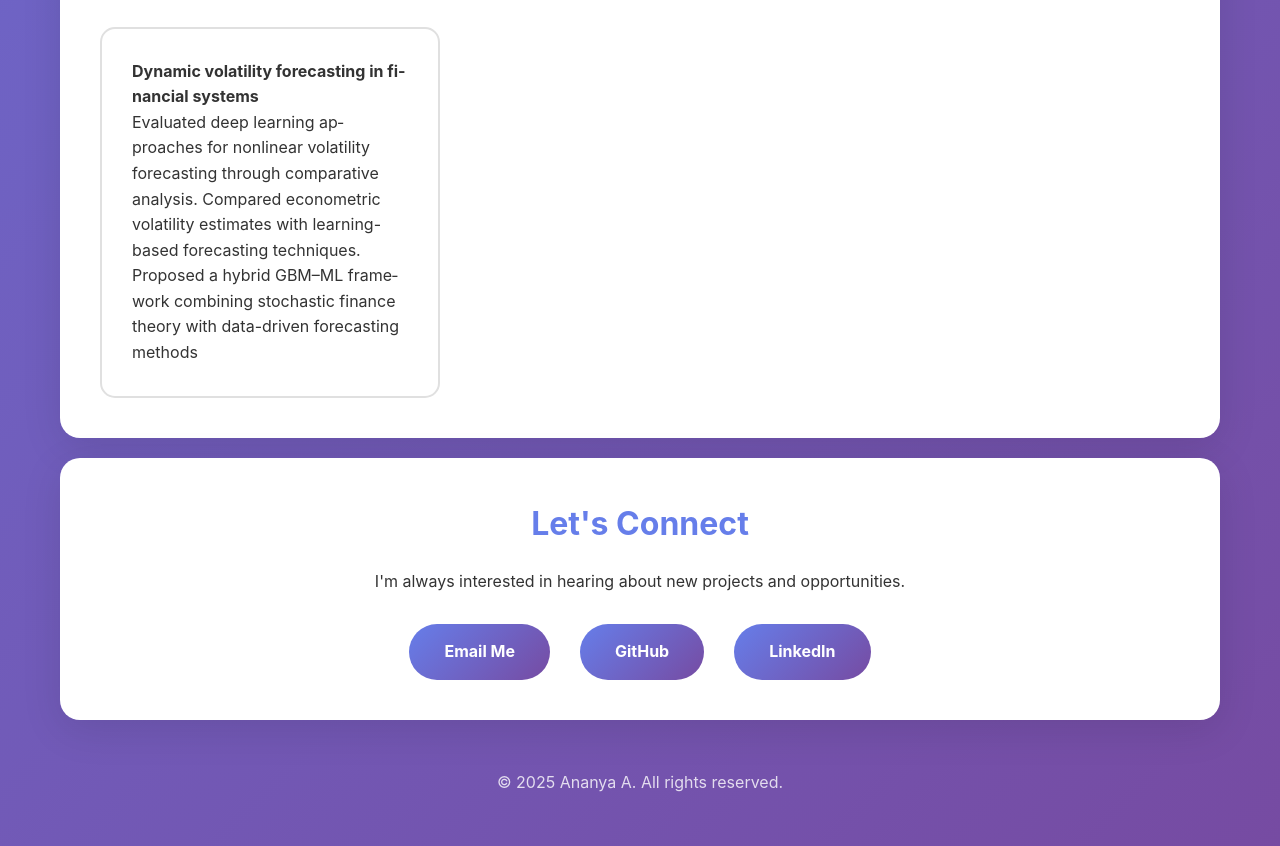
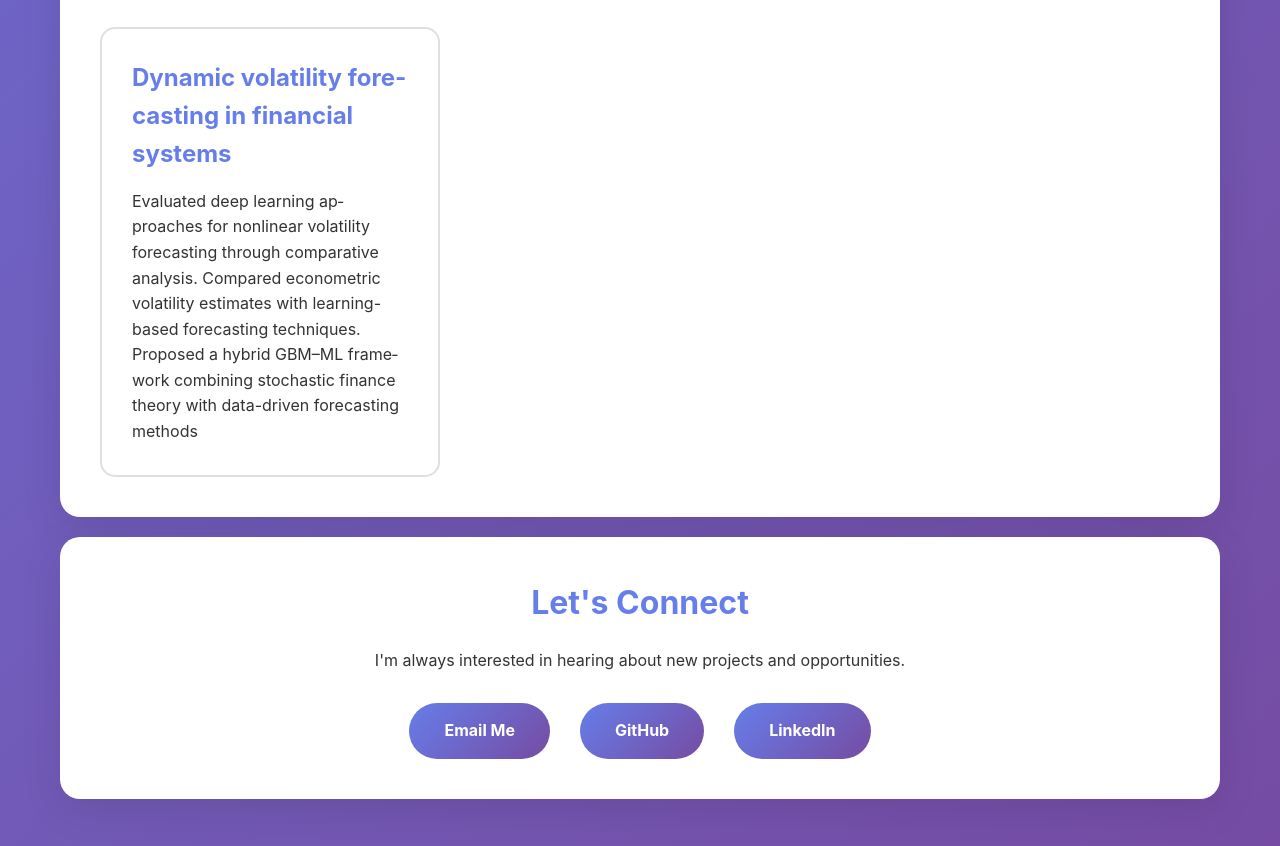
Before and after one commit to ananya392/ananya.io, a plain HTML site: page index.html in a window 1280 px wide. Shown: the part 2327-3173 px from the top of the page. Drawn offline with Linux system fonts and the light colour scheme.

```diff
--- a/index.html
+++ b/index.html
@@ -354,7 +354,7 @@
                         Developed forecasting models to predict potential market impact based on sentiment trends.</p>
                 </div>
                 <div class="project-card">
-                    <h4>Dynamic volatility forecasting in financial systems</h4>
+                    <h3>Dynamic volatility forecasting in financial systems</h3>
                     <p> Evaluated deep learning approaches for nonlinear volatility forecasting through comparative analysis. Compared econometric volatility estimates with learning-based forecasting techniques.
                         Proposed a hybrid GBM–ML framework combining stochastic finance theory with data-driven forecasting
                         methods</p>
```
